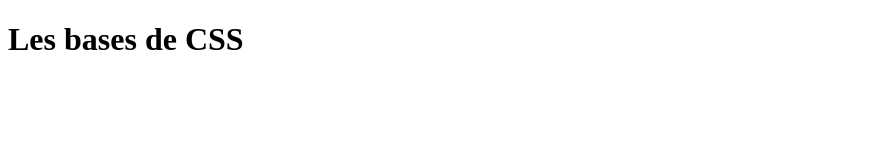
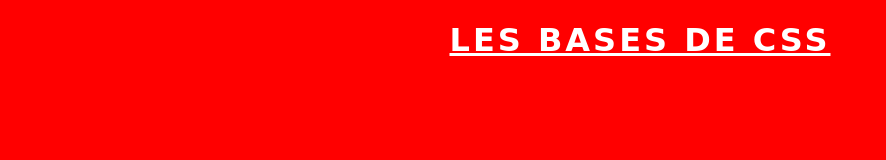
Before and after one commit to faaaaast/Travaux_TBDA, a plain HTML site: page CSS/test_css/index.html in a window 1280 px wide. Shown: the whole page, without its empty margins (0-886 px from the left). Drawn offline with Linux system fonts and the light colour scheme.

Commit message:
Les bases de CSS

```diff
--- a/CSS/test_css/index.html
+++ b/CSS/test_css/index.html
@@ -6,7 +6,7 @@
     <meta name="viewport" content="width=device-width, initial-scale=1.0">
     <title> Cours CSS </title>
 
-    <link rel="stylesheet" href="style.css">
+    <link rel="stylesheet" href="style.css" />
 </head>
 <body>
     <header>
--- a/CSS/test_css/style.css
+++ b/CSS/test_css/style.css
@@ -1,4 +1,14 @@
-#test {
-    color: black;
-    background-color: yellow;
+body{
+    background: red;
 }
+
+h1{
+    text-transform: uppercase;
+    letter-spacing: 3px;
+    text-align: center;
+    /* Les tailles de polices doivent être en REM */
+    font-size: 2rem;
+    color: white;
+    text-decoration: underline;
+    font-family: cursive;
+}
```
